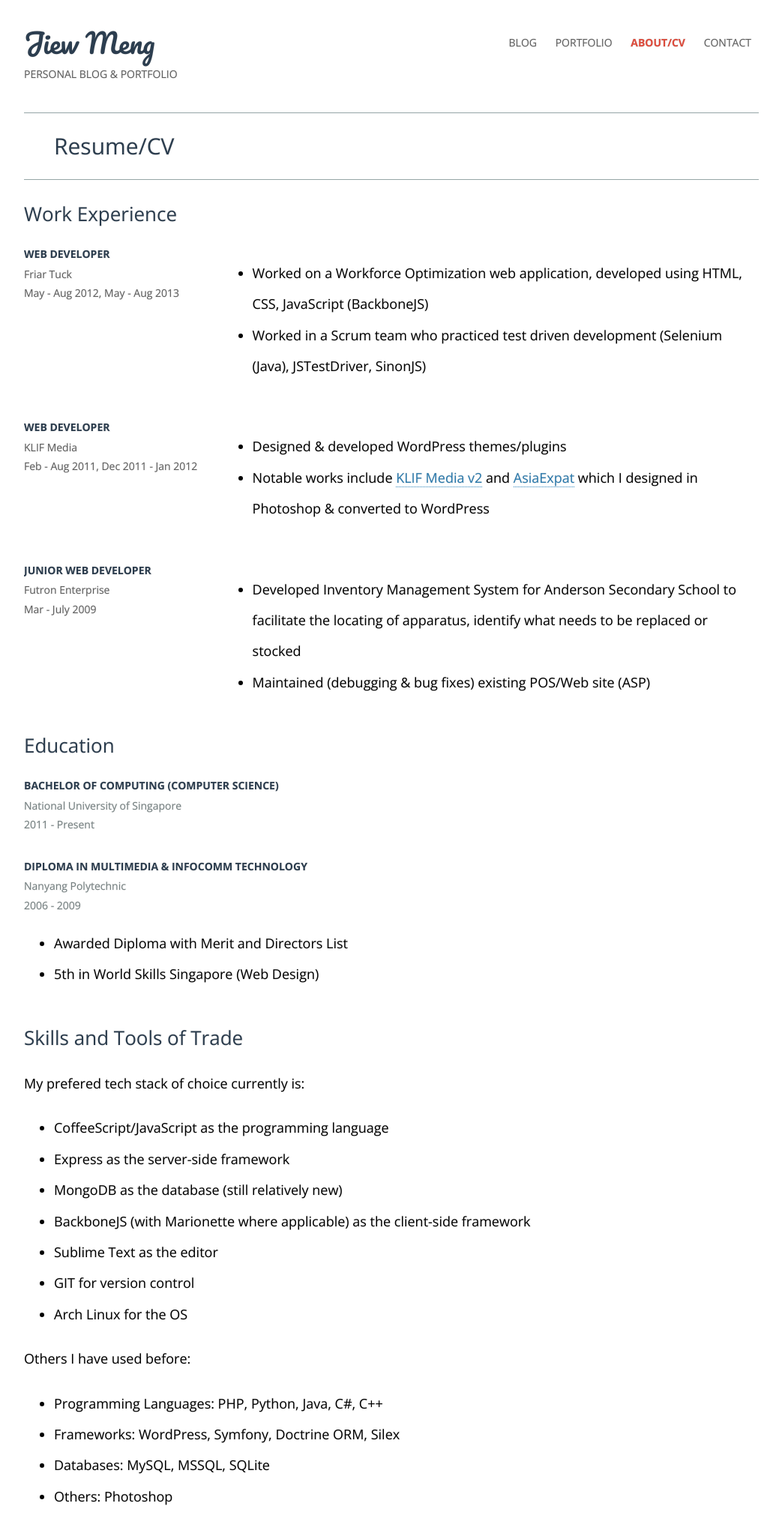
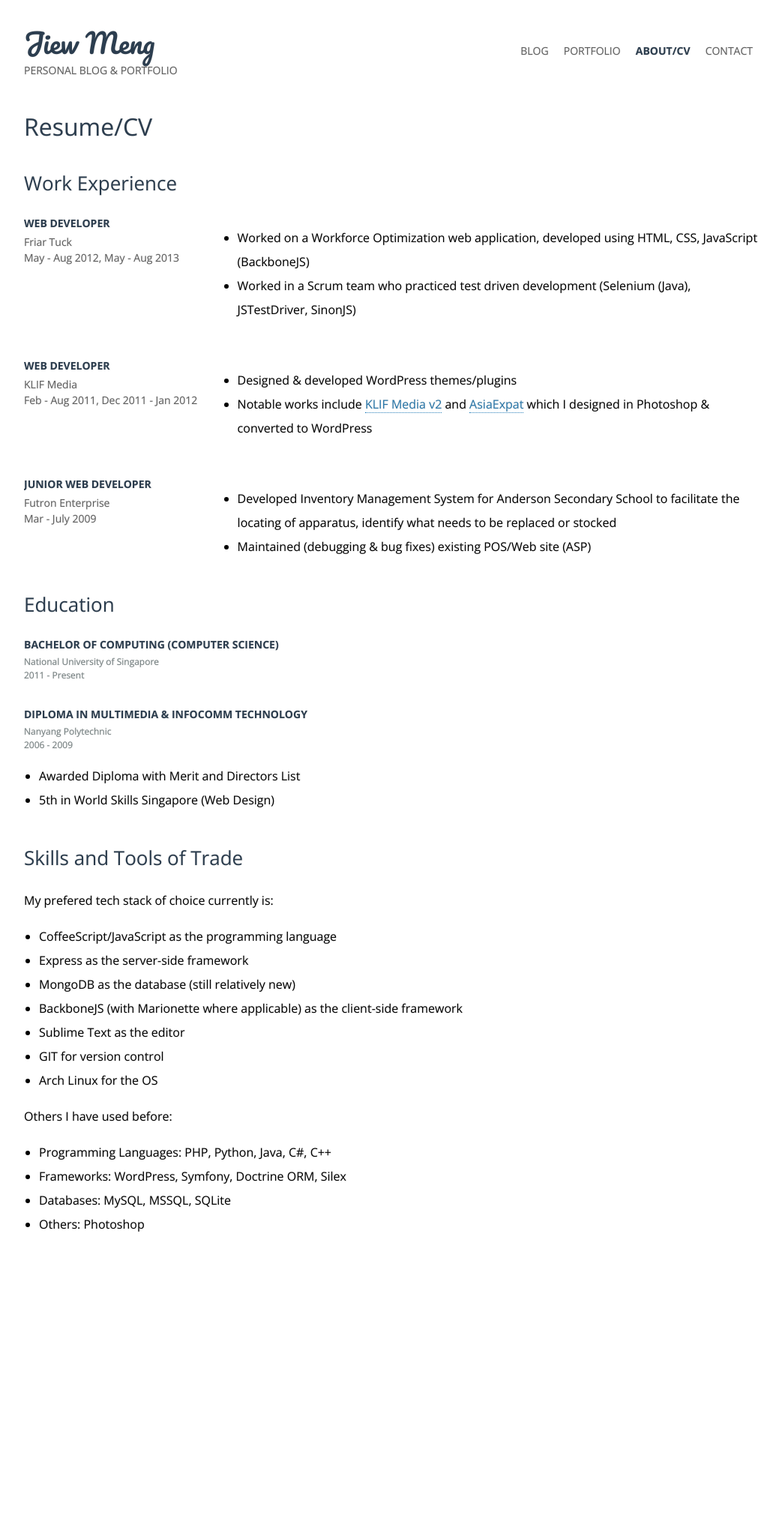
Before and after one commit to jiewmeng/jiewmeng.github.com, a Jekyll site: the page built from about.html, in a window 1280 px wide. Shown: the whole page at 75% size, without its empty margins (118-1161 px from the left). Built offline with Jekyll 4.4.1, drawn with Linux system fonts in a browser that asks for light colours; nearby versions of some CDN libraries; some web fonts are replaced; after the commit the page ends 1675 px from its top, so only the background shows below that.

Commit message:
Added more responsiveness

```diff
--- a/about.html
+++ b/about.html
@@ -2,8 +2,9 @@
 layout: default
 title: About me
 ---
-
-<h1 class="pageTitle">Resume/CV</h1>
+<header class="pageTitle">
+	<h1>Resume/CV</h1>
+</header>
 
 <h2>Work Experience</h2>
 
--- a/blog.html
+++ b/blog.html
@@ -3,7 +3,9 @@ layout: default
 title: Blog
 ---
 
-<h1 class="pageTitle">My Blog</h1>
+<header class="pageTitle">
+	<h1>My Blog</h1>
+</header>
 
 <ul class="postsList">
 	{% for post in site.categories.blog %}
--- a/contact.html
+++ b/contact.html
@@ -3,7 +3,9 @@ layout: default
 title: Contact and Social Media Information
 ---
 
-<h1 class="pageTitle">Contact and Social Media Information</h1>
+<header class="pageTitle">
+	<h1>Contact and Social Media Information</h1>
+</header>
 
 <ul>
 	<li><a href="http://www.pinterest.com/jiewmeng/">Pinterest</a></li>
--- a/css/styles.css
+++ b/css/styles.css
@@ -1,5 +1,5 @@
 body {
-	font: 300 18px/2.3em "Open Sans", sans-serif;
+	font: 300 16px/2em "Open Sans", sans-serif;
 	padding: 10px;
 	max-width: 980px;
 	margin: 0 auto;
@@ -15,6 +15,10 @@ h3 { font-size: 22px; }
 h4 { font-size: 18px; }
 h5 { font-size: 14px; text-transform: uppercase; font-weight: bold; }
 h6 { font-size: 14px; font-weight: bold; }
+
+ul {
+	padding-left: 20px;
+}
 
 code, pre {
 	font: 14px/1.5 "PT Mono", monospace;
@@ -45,13 +49,18 @@ h1 a:link, h1 a:visited {
 }
 
 blockquote, .pageTitle {
-	font-size: 30px;
+	font-size: 22px;
 	line-height: 1.6em;
-	padding: 20px 40px;
+	padding: 10px;
 	margin: 30px 0;
-	border-top: 1px solid #95A5A6;
-	border-bottom: 1px solid #95A5A6;
+	/*border-top: 1px solid #95A5A6;
+	border-bottom: 1px solid #95A5A6;*/
 	color: #2C3E50;
+}
+
+.pageTitle {
+	padding: 10px 0;
+	color: #C0392B;
 }
 
 .pageTitle h1 {
@@ -59,7 +68,7 @@ blockquote, .pageTitle {
 }
 
 .pageTitle .articlePostedOn {
-	line-height: 80px;
+	line-height: 58px;
 }
 
 blockquote a:link, blockquote a:visited {
@@ -106,24 +115,26 @@ article, section {
 #siteHeader {
 	position: relative;
 	margin-bottom: 30px;
+	text-align: center;
 }
 
 #siteNav {
-	position: absolute;
-	top: 0;
-	right: 0;
+	border-top: 1px solid #95A5A6;
+	border-bottom: 1px solid #95A5A6;
+	padding: 0 0 1px 0;
 }
 
 #siteNav a:link, #siteNav a:visited {
-	font-size: 14px;
+	font-size: 12px;
 	text-transform: uppercase;
-	padding: 0 10px;
+	padding: 0 8px;
 	color: #666;
 	border-bottom: 0;
+	display: inline-block;
 }
 
 #siteNav a:hover, #siteNav a:active, #siteNav a.active {
-	color: #E74C3C;
+	color: #2C3E50;
 }
 
 #siteNav a.active {
@@ -249,20 +260,9 @@ article .articlePostedOn {
 	margin-bottom: 30px;
 }
 
-.resumeItem header {
-	width: 25%;
-	margin-right: 2%;
-	float: left;
-}
-
-.resumeItemContent {
-	width: 73%;
-	float: left;
-}
-
 .resumeMeta {
-	font-size: 14px;
-	line-height: 1.8em;
+	font-size: 12px;
+	line-height: 1.5em;
 	margin: 0;
 	color: #7F8C8D;
 }
@@ -300,3 +300,34 @@ article .articlePostedOn {
 	border-top: 1px solid #E74C3C;
 	border-bottom: 1px solid #E74C3C;
 }
+
+@media (min-width: 601px) {
+	#siteHeader {
+		text-align: left;
+	}
+
+	#siteNav {
+		border-top: 0;
+		border-bottom: 0;
+		position: absolute;
+		top: 16px;
+		right: 0;
+	}
+
+	#siteNav a:link, #siteNav a:visited {
+		font-size: 14px;
+	}
+}
+
+@media (min-width: 768px) {
+	.resumeItem header {
+		width: 25%;
+		margin-right: 2%;
+		float: left;
+	}
+
+	.resumeItemContent {
+		width: 73%;
+		float: left;
+	}
+}
--- a/index.html
+++ b/index.html
@@ -3,7 +3,7 @@ layout: default
 title: Jiew Meng's Blog &amp; Portfolio
 ---
 
-<blockquote class="pageTitle">Hi there, I like to <strong>design</strong> and <strong>develop usable</strong> and <strong>beautiful applications</strong> that help streamline and simplify our work. Check out my <strong><a href="/portfolio.html" title="My portfolio">past works</a></strong>. Be sure to <strong><a href="/contact.html" title="Contact/social media information">keep in touch</a></strong></blockquote>
+<blockquote>Hi there, I like to <strong>design</strong> and <strong>develop usable</strong> and <strong>beautiful applications</strong> that help streamline and simplify our work. Check out my <strong><a href="/portfolio.html" title="My portfolio">past works</a></strong>. Be sure to <strong><a href="/contact.html" title="Contact/social media information">keep in touch</a></strong></blockquote>
 
 <ul class="postsList">
 	{% for post in paginator.posts %}
--- a/portfolio.html
+++ b/portfolio.html
@@ -3,7 +3,9 @@ layout: default
 title: Portfolio
 ---
 
-<h1 class="pageTitle">My portfolio</h1>
+<header class="pageTitle">
+	<h1>My portfolio</h1>
+</header>
 
 <ul class="postsList">
 	{% for post in site.categories.portfolio %}
```
